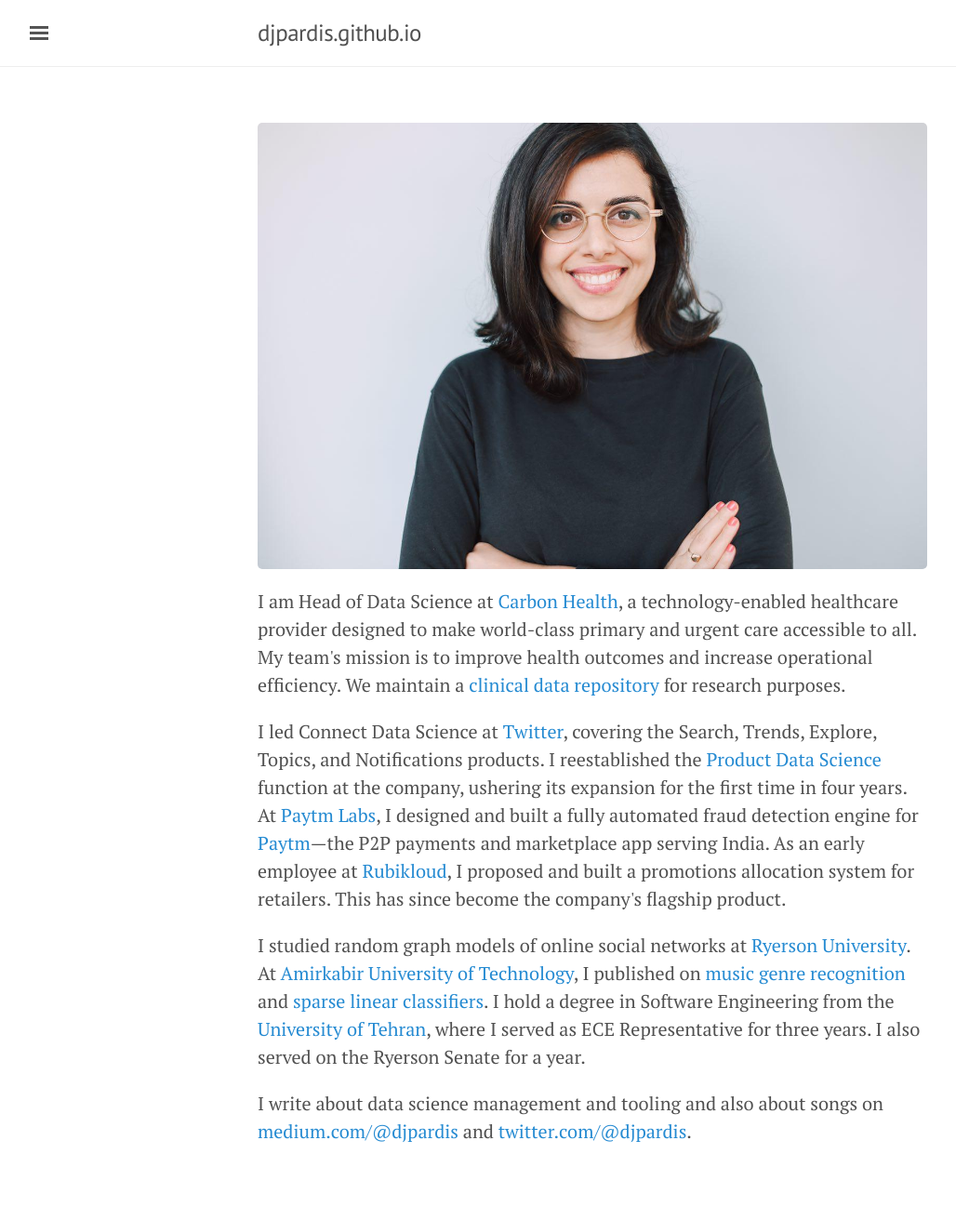
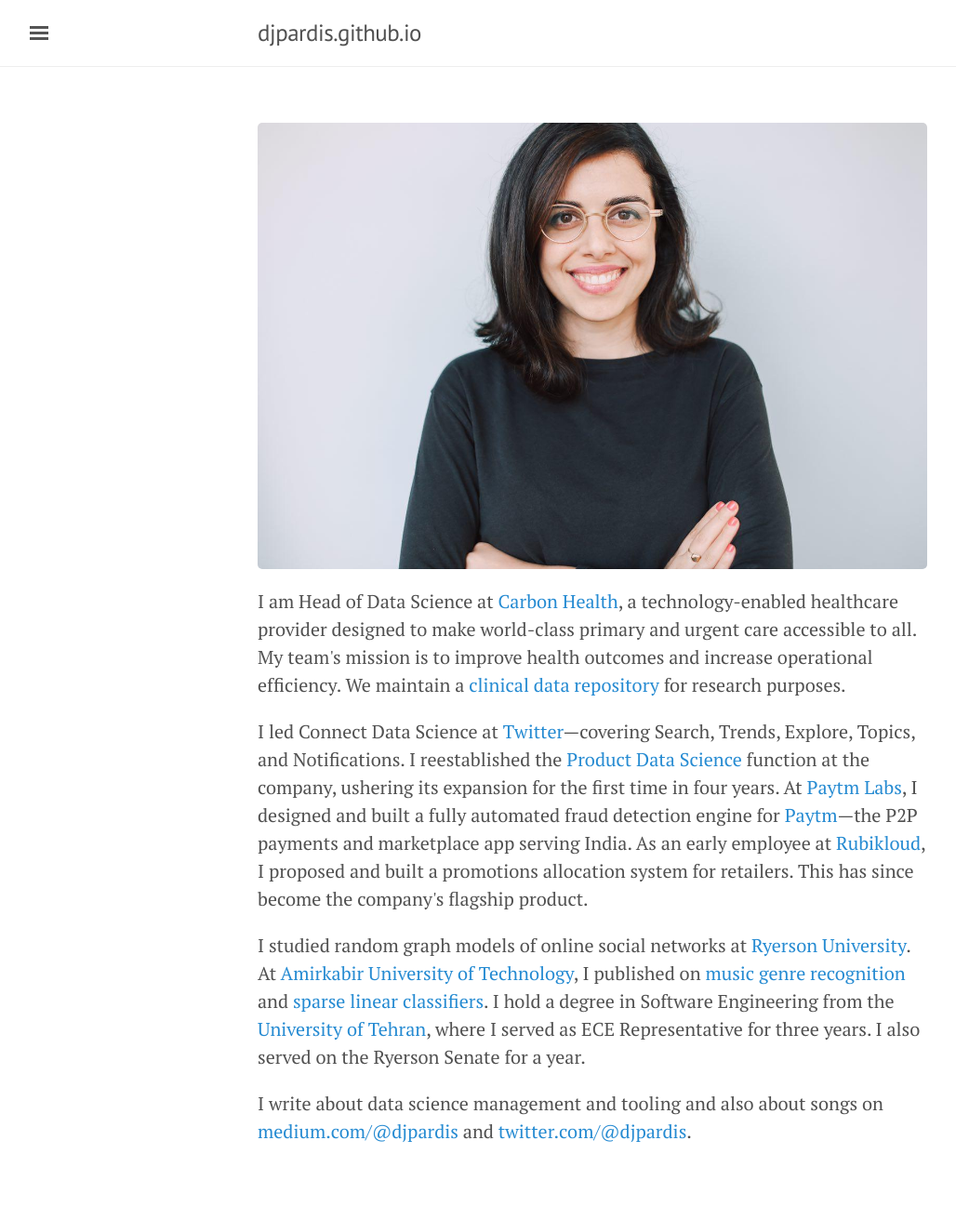
Before and after one commit to djpardis/djpardis.github.io, a Jekyll site: the page built from index.html, in a window 1280 px wide. Shown: the whole page at 93% size, without its empty margins (3-1031 px from the left). Built offline with Jekyll 4.4.1, drawn with Linux system fonts in a browser that asks for light colours.

Commit message:
Revert changes to head http link

```diff
--- a/_includes/head.html
+++ b/_includes/head.html
@@ -1,5 +1,5 @@
 <head>
-  <link href="https://gmpg.org/xfn/11" rel="profile">
+  <link href="http://gmpg.org/xfn/11" rel="profile">
   <meta http-equiv="X-UA-Compatible" content="IE=edge">
   <meta http-equiv="content-type" content="text/html; charset=utf-8">
 
--- a/index.html
+++ b/index.html
@@ -13,7 +13,7 @@
 </p>
 
 <p>
-I led Connect Data Science at <a href="https://twitter.com/" target="_blank">Twitter</a>, covering the Search, Trends, Explore, Topics, and Notifications products. I reestablished the <a href="https://medium.com/@djpardis/models-for-integrating-data-science-teams-within-organizations-7c5afa032ebd" target="_blank">Product Data Science</a> function at the company, ushering its expansion for the first time in four years. At <a href="http://www.paytmlabs.com" target="_blank">Paytm Labs</a>, I designed and built a fully automated fraud detection engine for <a href="https://paytm.com/" target="_blank">Paytm</a>—the P2P payments and marketplace app serving India. As an early employee at <a href="https://rubikloud.com/" target="_blank">Rubikloud</a>, I proposed and built a promotions allocation system for retailers. This has since become the company's flagship product.
+I led Connect Data Science at <a href="https://twitter.com/" target="_blank">Twitter</a>—covering Search, Trends, Explore, Topics, and Notifications. I reestablished the <a href="https://medium.com/@djpardis/models-for-integrating-data-science-teams-within-organizations-7c5afa032ebd" target="_blank">Product Data Science</a> function at the company, ushering its expansion for the first time in four years. At <a href="http://www.paytmlabs.com" target="_blank">Paytm Labs</a>, I designed and built a fully automated fraud detection engine for <a href="https://paytm.com/" target="_blank">Paytm</a>—the P2P payments and marketplace app serving India. As an early employee at <a href="https://rubikloud.com/" target="_blank">Rubikloud</a>, I proposed and built a promotions allocation system for retailers. This has since become the company's flagship product.
 </p>
 
 <p>
```
